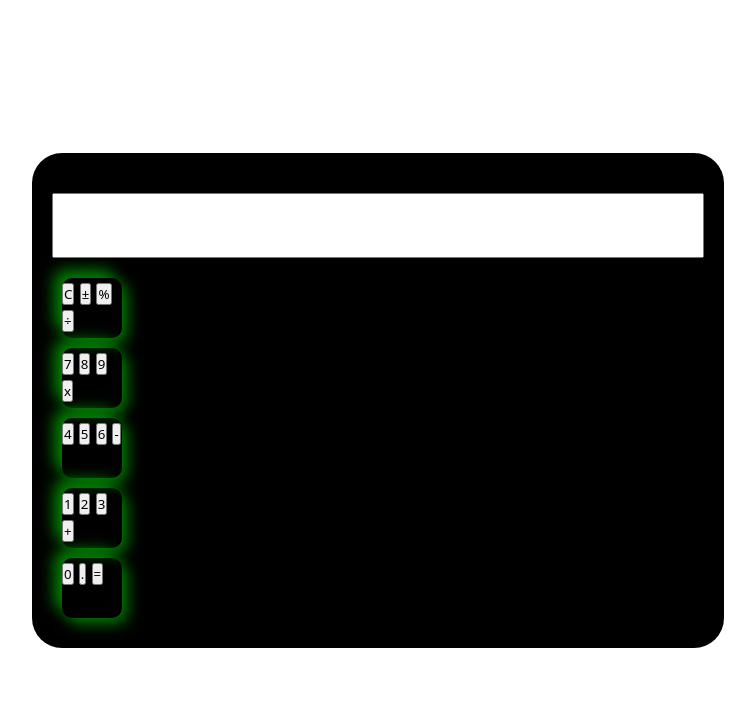
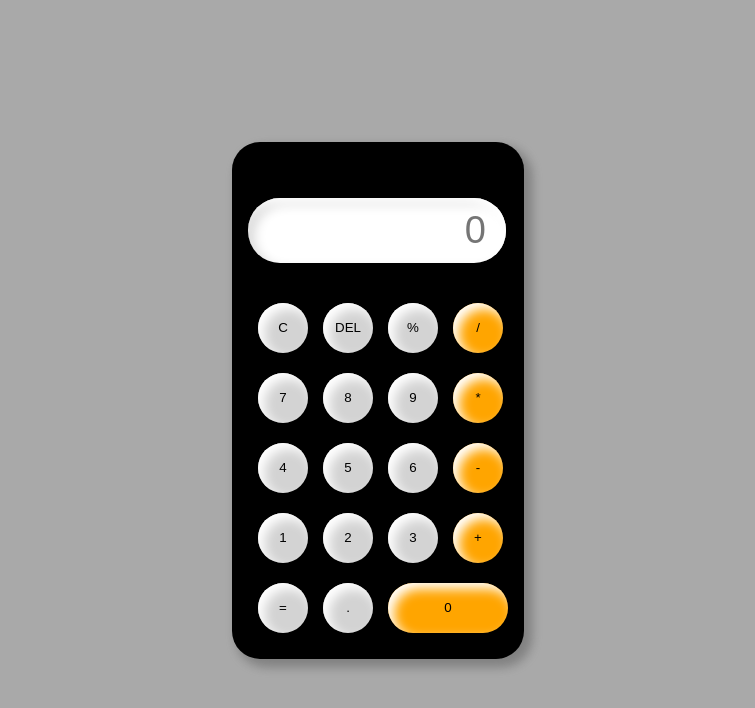
Before and after one commit to Cheezalot92/js_calculator, a plain HTML site: page index.html in a window 1280 px wide. Shown: the whole page, without its empty margins (262-1017 px from the left). Drawn offline with Linux system fonts and the light colour scheme.

Commit message:
final commit

```diff
--- a/index.html
+++ b/index.html
@@ -8,40 +8,28 @@
 </head>
 <body>
     <div class="container">
-    <div class="calculator">
-    <body>
-        <div class="display1">
-            <input type="text" name="display">
-        </div>
-        <div class="keyboard1">
-            <input type="button" value="C">
-            <input type="button" value="±">
-            <input type="button" value="%">
-            <input type="button" value="÷">
-        </div>
-        <div class="keyboard1">
-            <input type="button" value="7">
-            <input type="button" value="8">
-            <input type="button" value="9">
-            <input type="button" value="x">
-        </div>
-        <div class="keyboard1">
-            <input type="button" value="4">
-            <input type="button" value="5">
-            <input type="button" value="6">
-            <input type="button" value="-">
-        </div>
-        <div class="keyboard1">
-            <input type="button" value="1">
-            <input type="button" value="2">
-            <input type="button" value="3">
-            <input type="button" value="+">
-        </div>
-        <div class="keyboard1">
-            <input type="button" value="0">
-            <input type="button" value=".">
-            <input type="button" value="=">
-        </div>
+    <div class="calculatorMagic">
+        <input type="text" id="answerGoHere" placeholder="0"/>
+        <button onclick="clr()">C</button>
+        <button onclick="del()">DEL</button>
+        <button onclick="calculate('%')">%</button>
+        <button onclick="calculate('/')" class="funcz">/</button>
+        <button onclick="calculate('7')">7</button>
+        <button onclick="calculate('8')">8</button>
+        <button onclick="calculate('9')">9</button>
+        <button onclick="calculate('*')" class="funcz">*</button>
+        <button onclick="calculate('4')">4</button>
+        <button onclick="calculate('5')">5</button>
+        <button onclick="calculate('6')">6</button>
+        <button onclick="calculate('-')" class="funcz">-</button>
+        <button onclick="calculate('1')">1</button>
+        <button onclick="calculate('2')">2</button>
+        <button onclick="calculate('3')">3</button>
+        <button onclick="calculate('+')" class="funcz">+</button>
+        <button onclick="Result()">=</button>
+        <button onclick="calculate('.')">.</button>
+        <button onclick="calculate('0')" class="zero">0</button>
+        <script src="./index.js"></script>
     </body>
     </div>
     </div>
--- a/index.js
+++ b/index.js
@@ -0,0 +1,24 @@
+'use strict'
+
+let result = document.getElementById("answerGoHere");
+
+let calculate =(number)=>{
+    result.value+=number;
+}
+
+let Result=()=>{
+    try{
+        result.value=eval(result.value);
+    }
+    catch(err){
+     alert("Wrong Answer");
+    }
+}
+
+function clr(){
+    result.value=" ";
+}
+
+function del(){
+    result.value= result.value.slice(0,-1);
+}
--- a/main.css
+++ b/main.css
@@ -1,48 +1,63 @@
 * {
     margin: 0;
     padding: 0;
-    font-family: system-ui, -apple-system, BlinkMacSystemFont, 'Segoe UI', Roboto, Oxygen, Ubuntu, Cantarell, 'Open Sans', 'Helvetica Neue', sans-serif;
     box-sizing: border-box;
+    outline: none;
+    font-family: sans-serif;
+    background-color: whitesmoke;
 }
 
 .container {
-    width: 100%;
-    height: 100vh;
-    background:transparent;
-    display:flex;
-    align-items:center;
-    justify-content: center;
+   height: 100vh;
+   display: flex;
+   align-items: center;
+   justify-content: center;
+   background-color:darkgray;
 }
 
-.calculator {
-    background: black;
-    padding: 20px;
-    border-radius: 30px;
+.calculatorMagic {
+    box-shadow: 6px 6px 12px grey, 6px 6px 12px rgba(0,0,0,.16);
+    border-radius: 28px;
+    padding: 16px;
+    display: grid;
+    grid-template-columns: repeat(4, 65px);
+    background-color: black;
+
 }
 
- .keyboard1 {
-    border: 0;
-    outline: 0;
-    width: 60px;
-    height: 60px;
-    margin:10px;
-    border-radius: 10px;
-    box-shadow: -8px -8px 15px green , 5px 5px 15px green;
-    background: transparent;
-    font-size: 20px;
-    color: green;
-    cursor: pointer;
+input {
+    grid-column: span 4;
+    height: 65px;
+    width: 258px;
+    box-shadow: inset -6px 6px 12px #fff, inset 6px 6px 12px rgba(0,0,0,.16);
+    background-color: #fff;
+    border: none;
+    border-radius: 32px;
+    color:black;
+    text-align:end;
+    margin: 40px 0px 30px 0px;
+    padding: 20px;
+    font-size: 38px;
 }
 
-.display1 {
-    display:flex;
-    justify-content: flex-end;
-    margin: 20px 0;
+button {
+    box-shadow: inset 6px 6px 12px #fff, 6px 6px 12px rgba(0,0,0,.16);
+    background-color:lightgrey;
+    border: none;
+    border-radius: 50%;
+    width:50px;
+    height:50px;
+    margin: 10px;
 }
 
-body .display1 input {
-    text-align:right;
-    flex: 1;
-    font-size: 45px;
-    box-shadow: none;
+.zero {
+    width: 120px;
+    border-radius: 40px;
+    box-shadow: inset 6px 6px 12px #fff, 6px 6px 12px rgba(0,0,0,.16);
+    background-color: orange;
 }
+
+.funcz {
+    box-shadow: inset 6px 6px 12px #fff, 6px 6px 12px rgba(0,0,0,.16);
+    background-color: orange;
+}
```
